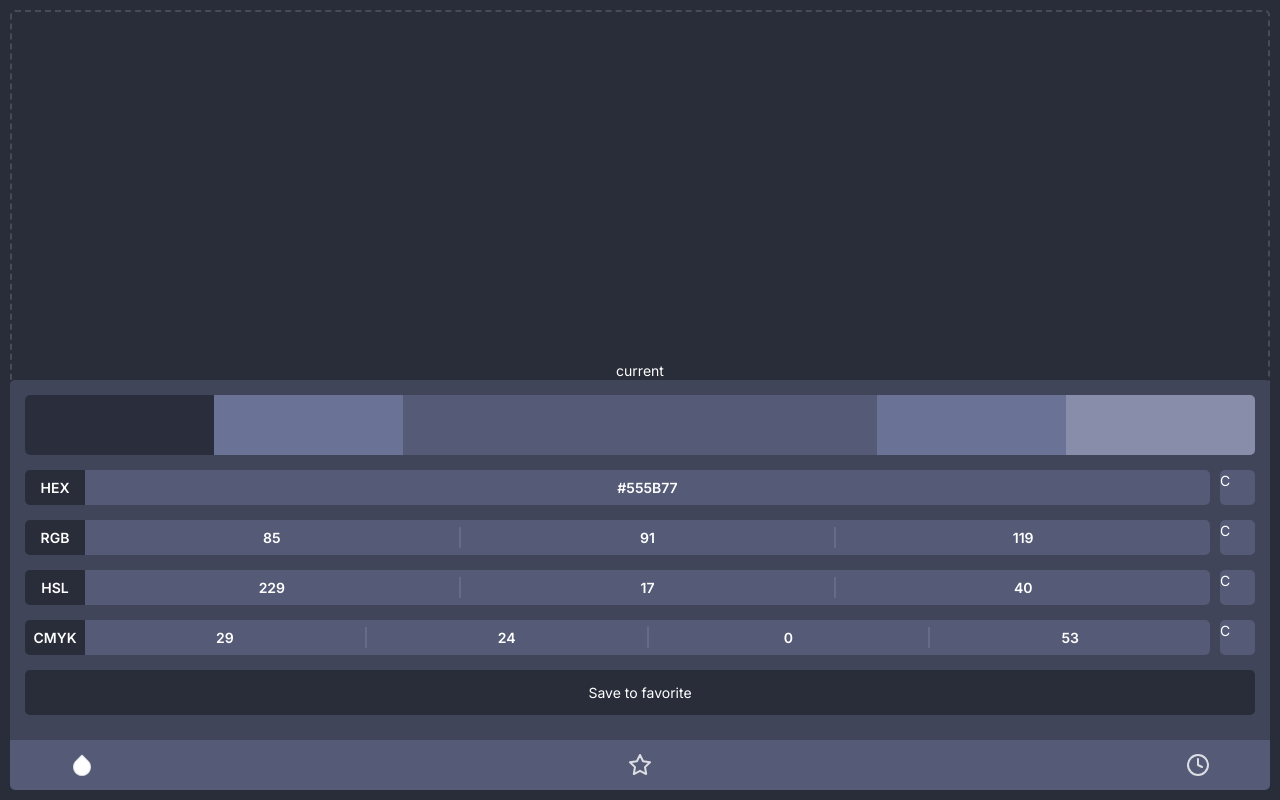
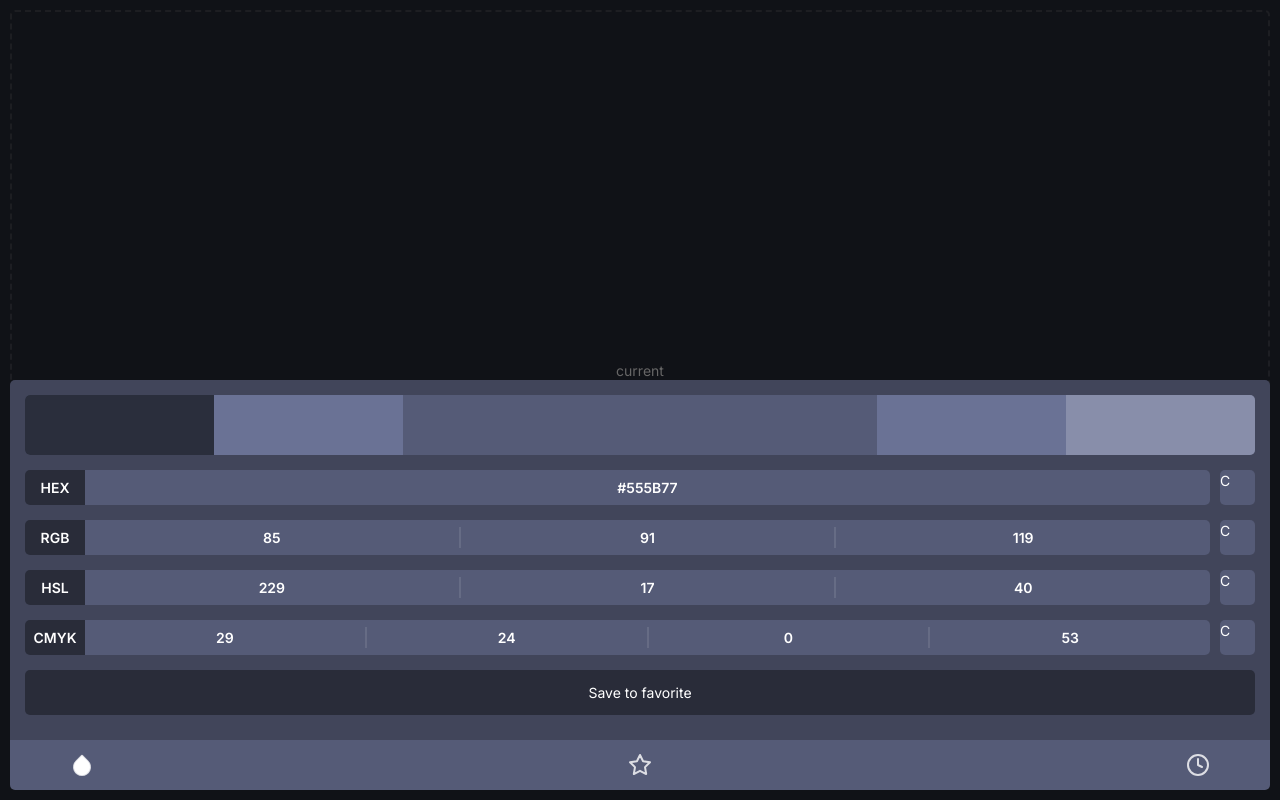
Before and after one commit to vlad-solomon/swwwatch, a React (Vite) app: page / in a window 1280 px wide. Both pictures are taken after a click on the icon 82 px from the left and 765 px from the top of the page. Built offline with nearby package versions, Linux system fonts and the light colour scheme.

Commit message:
Create Overlay component

```diff
--- a/src/App.jsx
+++ b/src/App.jsx
@@ -6,6 +6,7 @@ import Image from "./components/Image/Image"
 import Nav from "./components/Nav/Nav";
 
 import { useStore } from "./stores/useStore";
+import Overlay from "./components/Overlay/Overlay";
 
 const drawers = {
     current: CurrentColorDrawer,
@@ -23,6 +24,7 @@ function App() {
                 {selectedDrawer !== "closed" ? <SelectedDrawer /> : ""}
                 <Image />
                 <Nav />
+                {selectedDrawer !== "closed" ? <Overlay /> : ""}
             </div>
             {/* //todo footer component comes here */}
         </>)
--- a/src/components/Drawer/Drawer.scss
+++ b/src/components/Drawer/Drawer.scss
@@ -9,4 +9,5 @@
 	left: 10px;
 	right: 10px;
 	border-radius: var(--border-radius) var(--border-radius) 0 0;
+	z-index: 1;
 }
--- a/src/components/Nav/Nav.jsx
+++ b/src/components/Nav/Nav.jsx
@@ -13,11 +13,12 @@ const drawers = {
 function Nav() {
     const selectedDrawer = useStore((state) => state.selectedDrawer)
     const setSelectedDrawer = useStore((state) => state.setSelectedDrawer)
+
     return (
         <div className={`nav ${selectedDrawer !== "closed" ? "nav--drawer-open" : ""}`}>
             {Object.entries(drawers).map(([drawer, Icon]) =>
                 <Icon
-                    onClick={() => setSelectedDrawer(drawer)}
+                    onClick={() => setSelectedDrawer(drawer === selectedDrawer ? "closed" : drawer)}
                     fill={selectedDrawer === drawer ? "white" : "transparent"}
                 />
             )}
--- a/src/components/Nav/Nav.scss
+++ b/src/components/Nav/Nav.scss
@@ -6,6 +6,8 @@
 	height: 50px;
 	background: var(--gray-400);
 	border-radius: var(--border-radius);
+	position: relative;
+	z-index: 1;
 	&--drawer-open {
 		border-radius: 0 0 var(--border-radius) var(--border-radius);
 	}
--- /dev/null
+++ b/src/components/Overlay/Overlay.jsx
@@ -0,0 +1,8 @@
+import "./Overlay.scss";
+import { useStore } from "../../stores/useStore";
+
+export default function Overlay() {
+    const setSelectedDrawer = useStore((state) => state.setSelectedDrawer)
+
+    return <div className="overlay" onClick={() => setSelectedDrawer("closed")}></div>;
+}
--- /dev/null
+++ b/src/components/Overlay/Overlay.scss
@@ -0,0 +1,10 @@
+.overlay {
+	top: 0;
+	left: 0;
+	right: 0;
+	bottom: 0;
+	position: fixed;
+	height: 100vh;
+	width: 100vw;
+	background-color: rgba(0, 0, 0, 0.6);
+}
```
